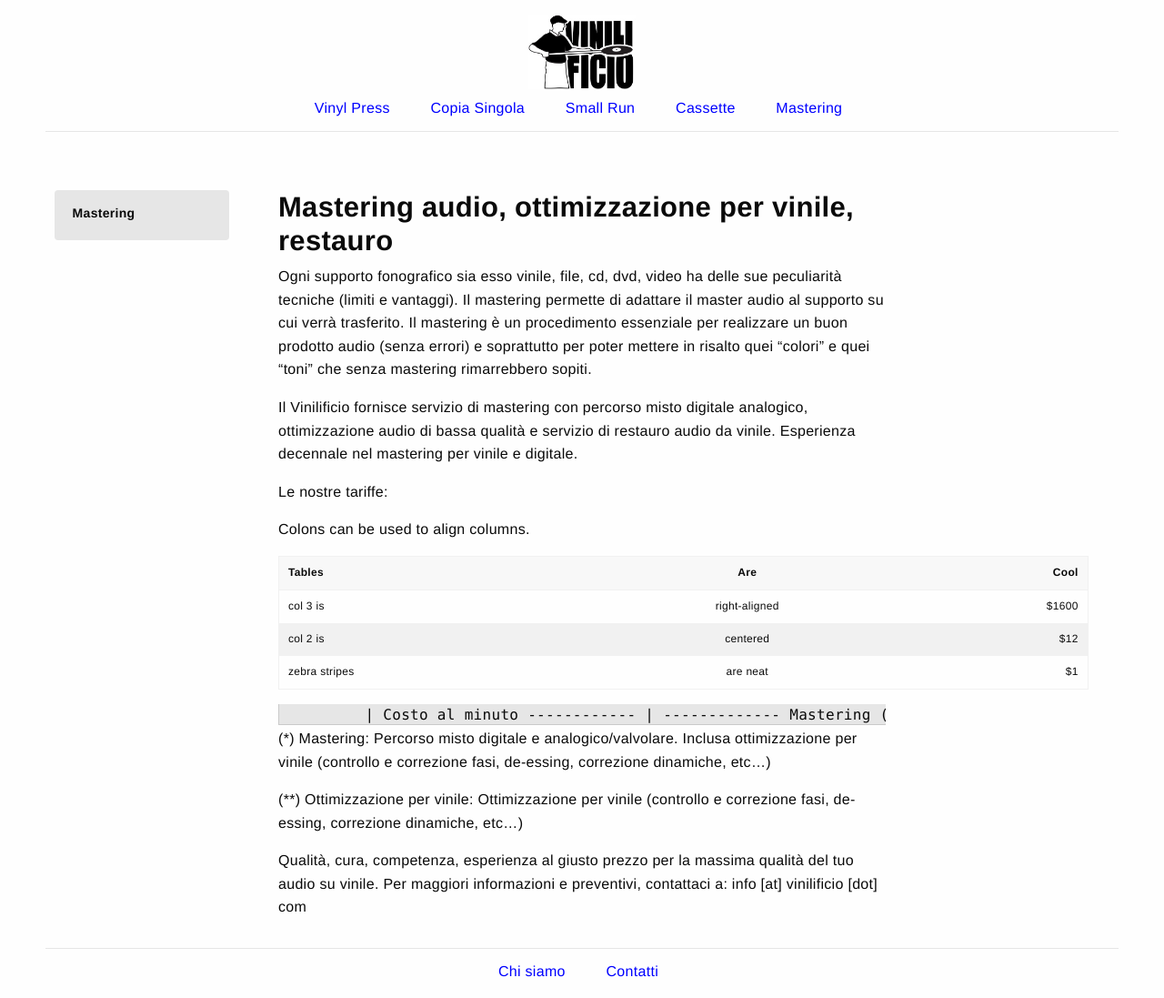
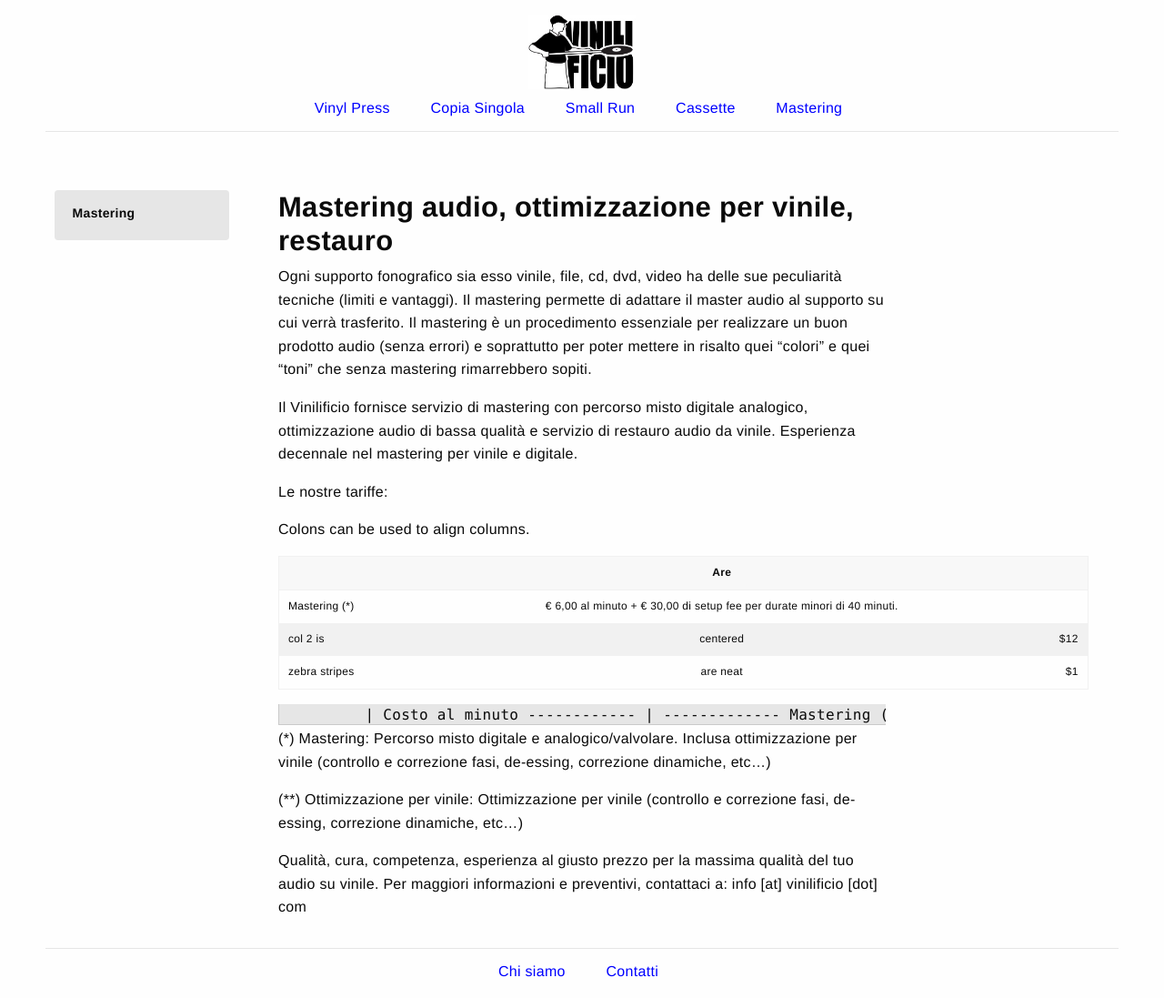
Before and after one commit to Vinilificio/Vinilificio.github.io, a Jekyll site: the page built from _pages/mastering.md, in a window 1280 px wide. Shown: the whole page at 91% size. Built offline with Jekyll 4.4.1, drawn with Linux system fonts in a browser that asks for light colours.

Commit message:
Update mastering.md

```diff
--- a/_pages/mastering.md
+++ b/_pages/mastering.md
@@ -17,9 +17,9 @@ Le nostre tariffe:
 
 Colons can be used to align columns.
 
-| Tables        | Are           | Cool  |
-| ------------- |:-------------:| -----:|
-| col 3 is      | right-aligned | $1600 |
+|               | Are           |
+| ------------- |:-----------------------------------------------------------------------:| -----:|
+| Mastering (*) | € 6,00 al minuto + € 30,00 di setup fee per durate minori di 40 minuti. |
 | col 2 is      | centered      |   $12 |
 | zebra stripes | are neat      |    $1 |
 
```
